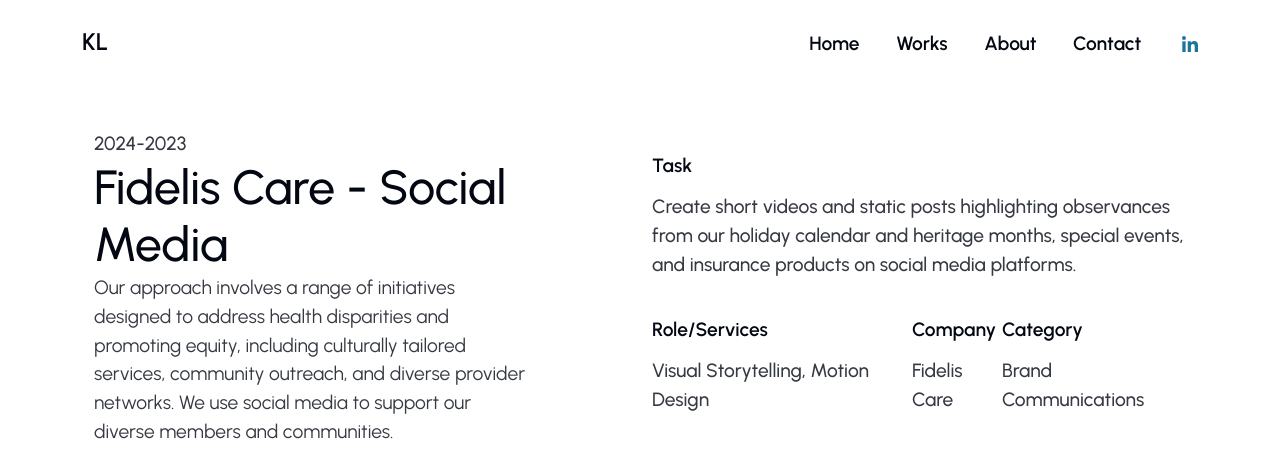
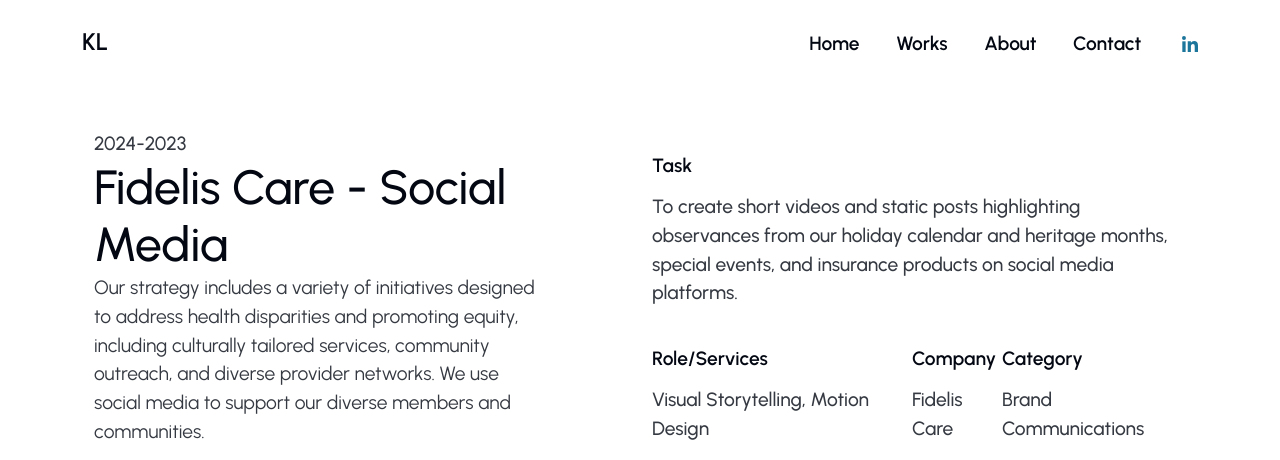
Before and after one commit to kdlaubacker/kdlaubacker.github.io, a plain HTML site: page portfolio-fc_holiday-observances.html in a window 1280 px wide. Shown: the top 460 px of the page. Drawn offline with nearby package versions, Linux system fonts and the light colour scheme; grey boxes are pictures that could not be loaded.

Commit message:
Update portfolio-fc_holiday-observances.html

```diff
--- a/portfolio-fc_holiday-observances.html
+++ b/portfolio-fc_holiday-observances.html
@@ -117,14 +117,14 @@
 									<span>2024-2023</span>
 								</div>
 								<h2>Fidelis Care - Social Media</h2>
-								<p>Our approach involves a range of initiatives designed to address health disparities and promoting equity, including culturally tailored services, community outreach, and diverse provider networks. We use social media to support our diverse members and communities.</p>
+								<p>Our strategy includes a variety of initiatives designed to address health disparities and promoting equity, including culturally tailored services, community outreach, and diverse provider networks. We use social media to support our diverse members and communities.</p>
 							</div>
 						</div>
 						<div class="col-12 col-lg-6 items portfolio-meta mt-3 mt-md-0">
 							<!-- Task -->
 							<div class="task">
 								<h6 class="title mb-3">Task</h6>
-								<span class="details">Create short videos and static posts highlighting observances from our holiday calendar and heritage months, special events, and insurance products on social media platforms.</span>
+								<span class="details">To create short videos and static posts highlighting observances from our holiday calendar and heritage months, special events, and insurance products on social media platforms.</span>
 							</div>
 							<br />
 
```
